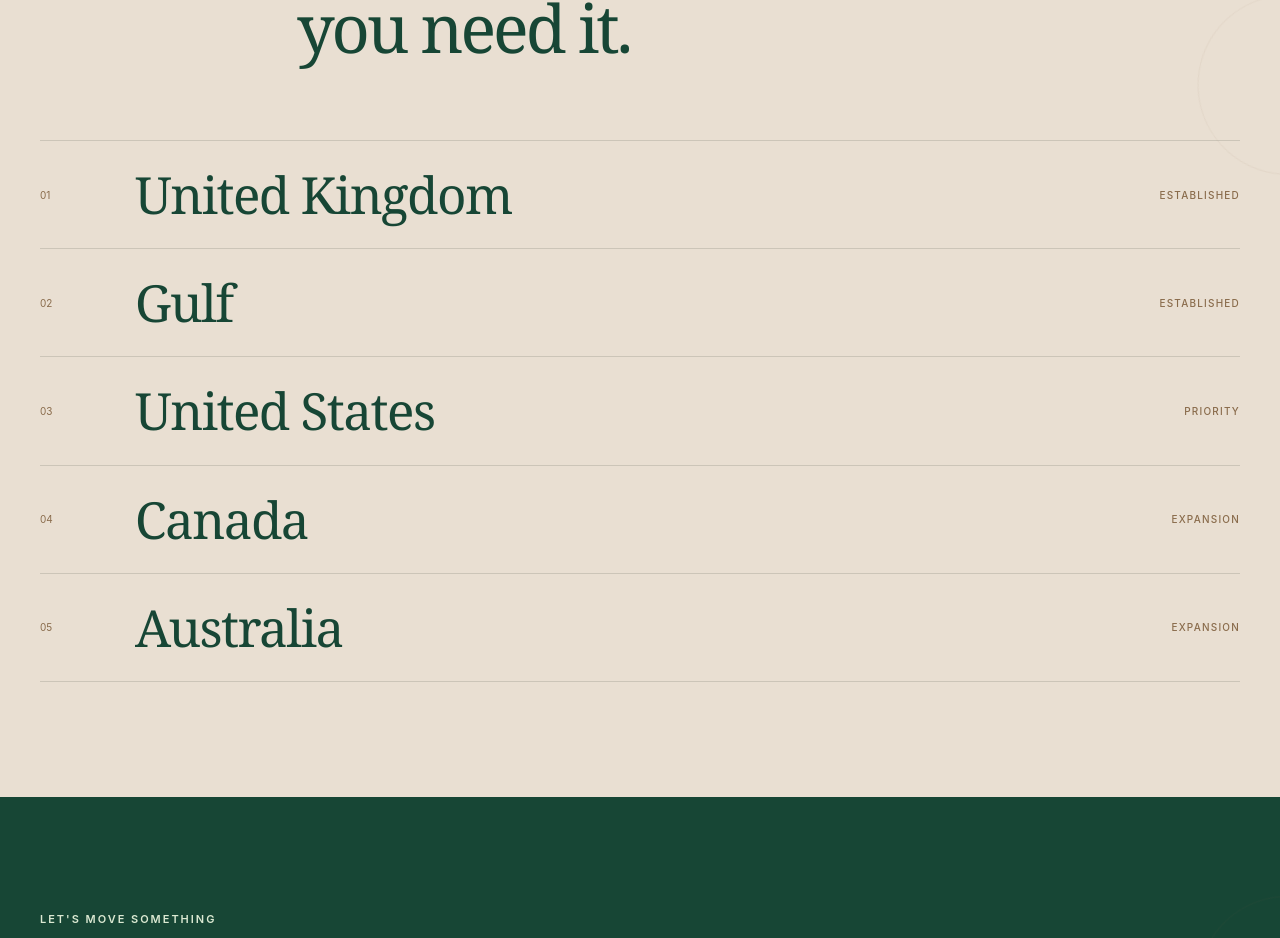
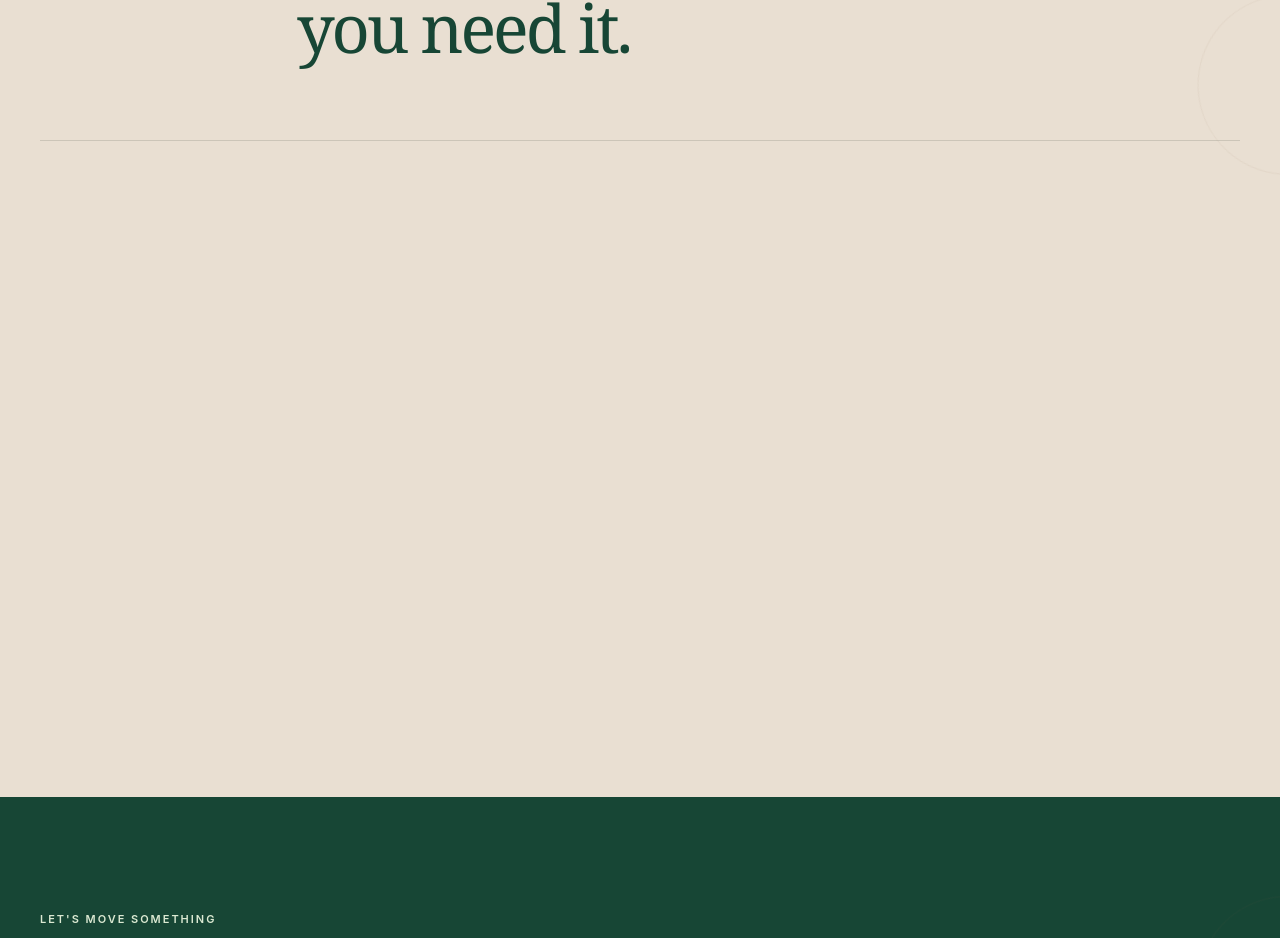
Before and after one commit to Lokesh-5618/sri-jothi-site, a React (Vite) app: page / in a window 1280 px wide. Shown: the part 5302-6240 px from the top of the page. Built offline with nearby package versions, Linux system fonts and the light colour scheme.

Commit message:
Change market reveal class to blur-reveal

```diff
--- a/src/pages/Home.jsx
+++ b/src/pages/Home.jsx
@@ -420,11 +420,11 @@ export default function Home() {
         <div className="wrap">
           <div className="section-head"><div className="eyebrow reveal">Where we go</div><h2 className="display text-reveal reveal" data-stagger><span>India to wherever</span><span>you need it.</span></h2></div>
           <div className="market-list" data-stagger>
-            <div className="market reveal"><span className="market-num">01</span><h3>United Kingdom</h3><b>Established</b></div>
-            <div className="market reveal"><span className="market-num">02</span><h3>Gulf</h3><b>Established</b></div>
-            <div className="market reveal"><span className="market-num">03</span><h3>United States</h3><b>Priority</b></div>
-            <div className="market reveal"><span className="market-num">04</span><h3>Canada</h3><b>Expansion</b></div>
-            <div className="market reveal"><span className="market-num">05</span><h3>Australia</h3><b>Expansion</b></div>
+            <div className="market blur-reveal"><span className="market-num">01</span><h3>United Kingdom</h3><b>Established</b></div>
+            <div className="market blur-reveal"><span className="market-num">02</span><h3>Gulf</h3><b>Established</b></div>
+            <div className="market blur-reveal"><span className="market-num">03</span><h3>United States</h3><b>Priority</b></div>
+            <div className="market blur-reveal"><span className="market-num">04</span><h3>Canada</h3><b>Expansion</b></div>
+            <div className="market blur-reveal"><span className="market-num">05</span><h3>Australia</h3><b>Expansion</b></div>
           </div>
         </div>
       </section>
```
